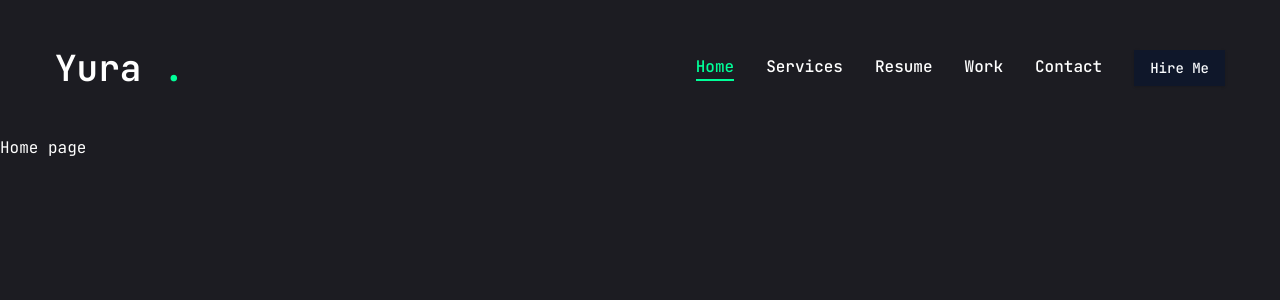
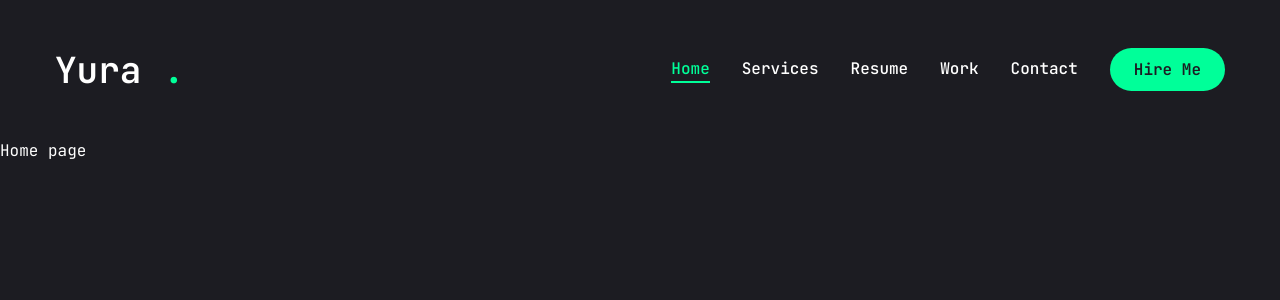
Before and after one commit to yurashalya/portfolio_main, a Next.js app: page / in a window 1280 px wide. Shown: the top 300 px of the page. Built offline with nearby package versions, Linux system fonts and the light colour scheme.

Commit message:
Added navigation and mobile navigation component

```diff
--- a/app/layout.tsx
+++ b/app/layout.tsx
@@ -5,6 +5,7 @@
 
 import Header from "@/components/Header";
 import PageTransition from "@/components/PageTransition";
+import StairTransition from "@/components/StairTransition";
 
 const JetBrainsMono = JetBrains_Mono({
   subsets: ["latin"],
@@ -26,6 +27,7 @@
     <html lang="en">
       <body className={JetBrainsMono.variable}>
         <Header />
+        <StairTransition />
         <PageTransition>{children}</PageTransition>
       </body>
     </html>
--- a/components/Header.tsx
+++ b/components/Header.tsx
@@ -2,6 +2,7 @@
 import { Button } from "./ui/button";
 
 import Navigation from "./Navigation";
+import MobileNavigation from "./MobileNavigation";
 
 const Header = () => {
   return (
@@ -18,11 +19,10 @@
             <Button>Hire Me</Button>
           </Link>
         </div>
+        <div className="xl:hidden ">
+          <MobileNavigation />
+        </div>
       </div>
-      {/* mobile navigation*/}
-      {/* <div className="xl:hidden flex justify-end w-full">
-        <MobileNav/>
-      </div> */}
     </header>
   );
 };
--- /dev/null
+++ b/components/MobileNavigation.tsx
@@ -0,0 +1,47 @@
+"use client";
+import Link from "next/link";
+import { usePathname } from "next/navigation";
+import { Sheet, SheetContent, SheetTrigger } from "@/components/ui/sheet";
+import { CiMenuFries } from "react-icons/ci";
+
+import { Links } from "@/constants";
+
+const MobileNavigation = () => {
+  const pathname = usePathname(); // Get the current path
+
+  return (
+    <Sheet>
+      <SheetTrigger className="flex justify-center items-center">
+        <CiMenuFries className="text-[35px] text-accent" />
+      </SheetTrigger>
+      <SheetContent className="flex flex-col">
+        <div className="mt-32 mb-40 text-center text-2xl">
+          <Link href="/">
+            <h1 className="text-4xl font-semibold">
+              Yura <span className="text-accent">.</span>
+            </h1>
+          </Link>
+        </div>
+        <nav className="flex flex-col justify-center items-center gap-8 ">
+          {Links.map((link, index) => {
+            return (
+              <Link
+                href={link.path}
+                key={index}
+                className={`${
+                  link.path === pathname
+                    ? "text-accent border-b-2 border-accent"
+                    : ""
+                } text-xl capitalize hover:text-accent transition-all`}
+              >
+                {link.name}
+              </Link>
+            );
+          })}
+        </nav>
+      </SheetContent>
+    </Sheet>
+  );
+};
+
+export default MobileNavigation;
--- /dev/null
+++ b/components/StairTransition.tsx
@@ -0,0 +1,31 @@
+"use client";
+import React from "react";
+import { AnimatePresence, motion } from "framer-motion";
+import { usePathname } from "next/navigation";
+
+import Stairs from "@/components/Stairs";
+
+const StairTransition = () => {
+  const pathname = usePathname();
+  return (
+    <>
+      <AnimatePresence mode="wait">
+        <div key={pathname}>
+          <div className="h-screen w-screen fixed top-0 left-0 right-0 pointer-events-none z-40 flex">
+            <Stairs />
+          </div>
+          <motion.div
+            className="h-screen w-screen fixed bg-primary top-0 pointer-events-none"
+            initial={{ opacity: 1 }}
+            animate={{
+              opacity: 0,
+              transition: { delay: 0.3, duration: 0.2, ease: "easeInOut" },
+            }}
+          />
+        </div>
+      </AnimatePresence>
+    </>
+  );
+};
+
+export default StairTransition;
--- /dev/null
+++ b/components/Stairs.tsx
@@ -0,0 +1,38 @@
+import { motion } from "framer-motion";
+
+const stairAnimation = {
+  initial: { top: "0%" },
+  animate: { top: "100%" },
+  exit: { top: ["100%", "0%"] },
+};
+
+const reverseIndex = (index: number) => {
+  const maxIndex = 5;
+  return maxIndex - index - 1;
+};
+
+const Stairs = () => {
+  return (
+    <>
+      {[...Array(6)].map((_, index) => {
+        return (
+          <motion.div
+            key={index}
+            variants={stairAnimation}
+            initial="initial"
+            animate="animate"
+            exit="exit"
+            transition={{
+              duration: 0.3,
+              ease: "easeInOut",
+              delay: reverseIndex(index) * 0.1,
+            }}
+            className="h-full w-full bg-white relative"
+          />
+        );
+      })}
+    </>
+  );
+};
+
+export default Stairs;
--- a/components/ui/button.tsx
+++ b/components/ui/button.tsx
@@ -5,27 +5,19 @@
 import { cn } from "@/lib/utils";
 
 const buttonVariants = cva(
-  "inline-flex items-center justify-center whitespace-nowrap rounded-md text-sm font-medium transition-colors focus-visible:outline-none focus-visible:ring-1 focus-visible:ring-slate-950 disabled:pointer-events-none disabled:opacity-50 dark:focus-visible:ring-slate-300",
+  "inline-flex items-center justify-center whitespace-nowrap rounded-full text-base font-semibold ring-offset-white transition-colors",
   {
     variants: {
       variant: {
-        default:
-          "bg-slate-900 text-slate-50 shadow hover:bg-slate-900/90 dark:bg-slate-50 dark:text-slate-900 dark:hover:bg-slate-50/90",
-        destructive:
-          "bg-red-500 text-slate-50 shadow-sm hover:bg-red-500/90 dark:bg-red-900 dark:text-slate-50 dark:hover:bg-red-900/90",
+        default: "bg-accent text-primary hover:bg-accent-hover",
+        primary: "bg-primary text-white",
         outline:
-          "border border-slate-200 bg-white shadow-sm hover:bg-slate-100 hover:text-slate-900 dark:border-slate-800 dark:bg-slate-950 dark:hover:bg-slate-800 dark:hover:text-slate-50",
-        secondary:
-          "bg-slate-100 text-slate-900 shadow-sm hover:bg-slate-100/80 dark:bg-slate-800 dark:text-slate-50 dark:hover:bg-slate-800/80",
-        ghost:
-          "hover:bg-slate-100 hover:text-slate-900 dark:hover:bg-slate-800 dark:hover:text-slate-50",
-        link: "text-slate-900 underline-offset-4 hover:underline dark:text-slate-50",
+          "border border-accent bg-transparent text-accent hover:bg-accent hover:text-primary",
       },
       size: {
-        default: "h-9 px-4 py-2",
-        sm: "h-8 rounded-md px-3 text-xs",
-        lg: "h-10 rounded-md px-8",
-        icon: "h-9 w-9",
+        default: "h-[43px] px-6",
+        md: "h-[47px] px-6",
+        lg: "h-[55px] px-8 text-sm uppercase tracking-[2px]",
       },
     },
     defaultVariants: {
--- a/components/ui/sheet.tsx
+++ b/components/ui/sheet.tsx
@@ -2,9 +2,8 @@
 
 import * as React from "react";
 import * as SheetPrimitive from "@radix-ui/react-dialog";
-import { Cross2Icon } from "@radix-ui/react-icons";
 import { cva, type VariantProps } from "class-variance-authority";
-
+import { IoMdClose } from "react-icons/io";
 import { cn } from "@/lib/utils";
 
 const Sheet = SheetPrimitive.Root;
@@ -31,7 +30,7 @@
 SheetOverlay.displayName = SheetPrimitive.Overlay.displayName;
 
 const sheetVariants = cva(
-  "fixed z-50 gap-4 bg-white p-6 shadow-lg transition ease-in-out data-[state=closed]:duration-300 data-[state=open]:duration-500 data-[state=open]:animate-in data-[state=closed]:animate-out dark:bg-slate-950",
+  "fixed z-50 gap-4 bg-primary p-6 shadow-lg transition ease-in-out data-[state=closed]:duration-300 data-[state=open]:duration-500 data-[state=open]:animate-in data-[state=closed]:animate-out dark:bg-slate-950",
   {
     variants: {
       side: {
@@ -64,8 +63,19 @@
       className={cn(sheetVariants({ side }), className)}
       {...props}
     >
-      <SheetPrimitive.Close className="absolute right-4 top-4 rounded-sm opacity-70 ring-offset-white transition-opacity hover:opacity-100 focus:outline-none focus:ring-2 focus:ring-slate-950 focus:ring-offset-2 disabled:pointer-events-none data-[state=open]:bg-slate-100 dark:ring-offset-slate-950 dark:focus:ring-slate-300 dark:data-[state=open]:bg-slate-800">
-        <Cross2Icon className="h-4 w-4" />
+      <SheetPrimitive.Close
+        className="absolute
+        right-8
+        top-8
+        outline-none
+        top-4 rounded-sm
+        opacity-70
+        ring-offset-white
+        transition-opacity
+        hover:opacity-100
+        focus:outline-none "
+      >
+        <IoMdClose className="text-2xl text-accent" />
         <span className="sr-only">Close</span>
       </SheetPrimitive.Close>
       {children}
--- a/package.json
+++ b/package.json
@@ -23,6 +23,7 @@
     "next": "14.2.5",
     "react": "^18",
     "react-dom": "^18",
+    "react-icons": "^5.3.0",
     "tailwind-merge": "^2.5.2",
     "tailwindcss-animate": "^1.0.7"
   },
```
Also changed, not shown: 1 other file (tests, documents, lock files or other folders).
